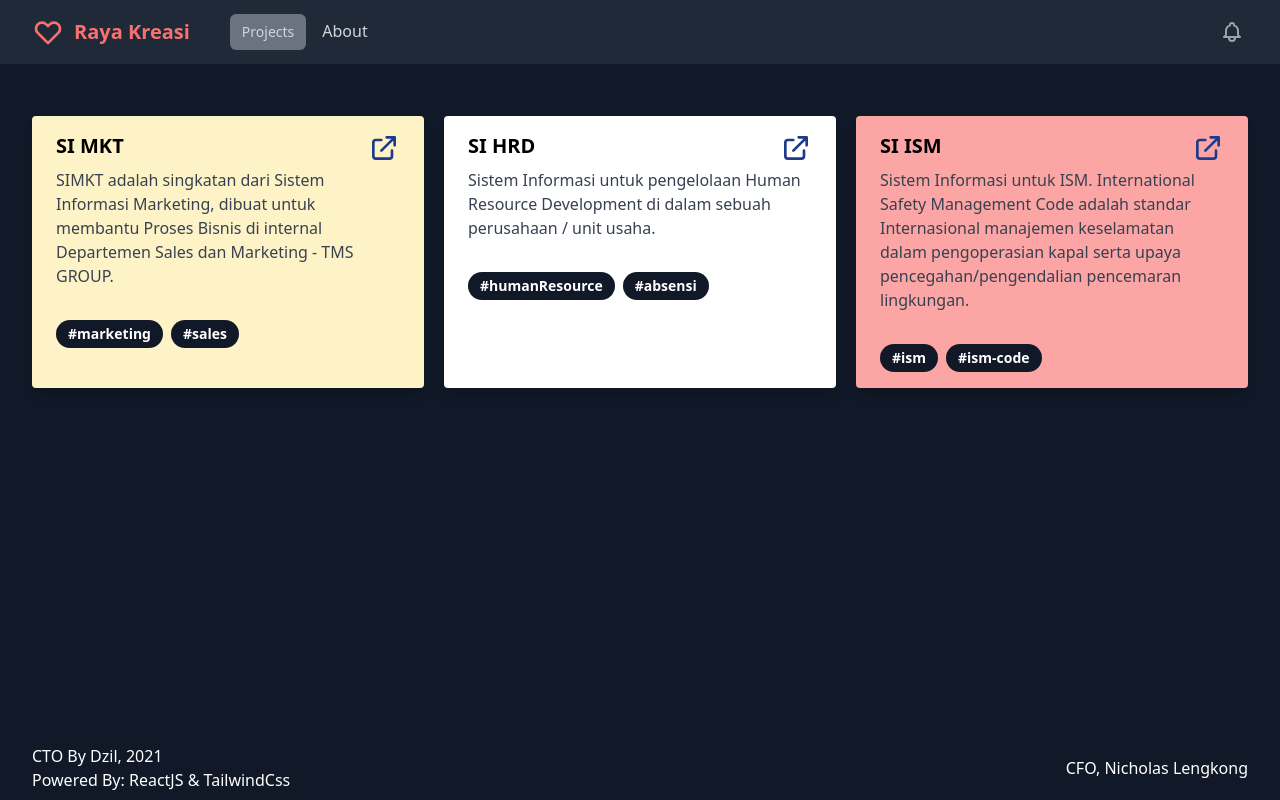
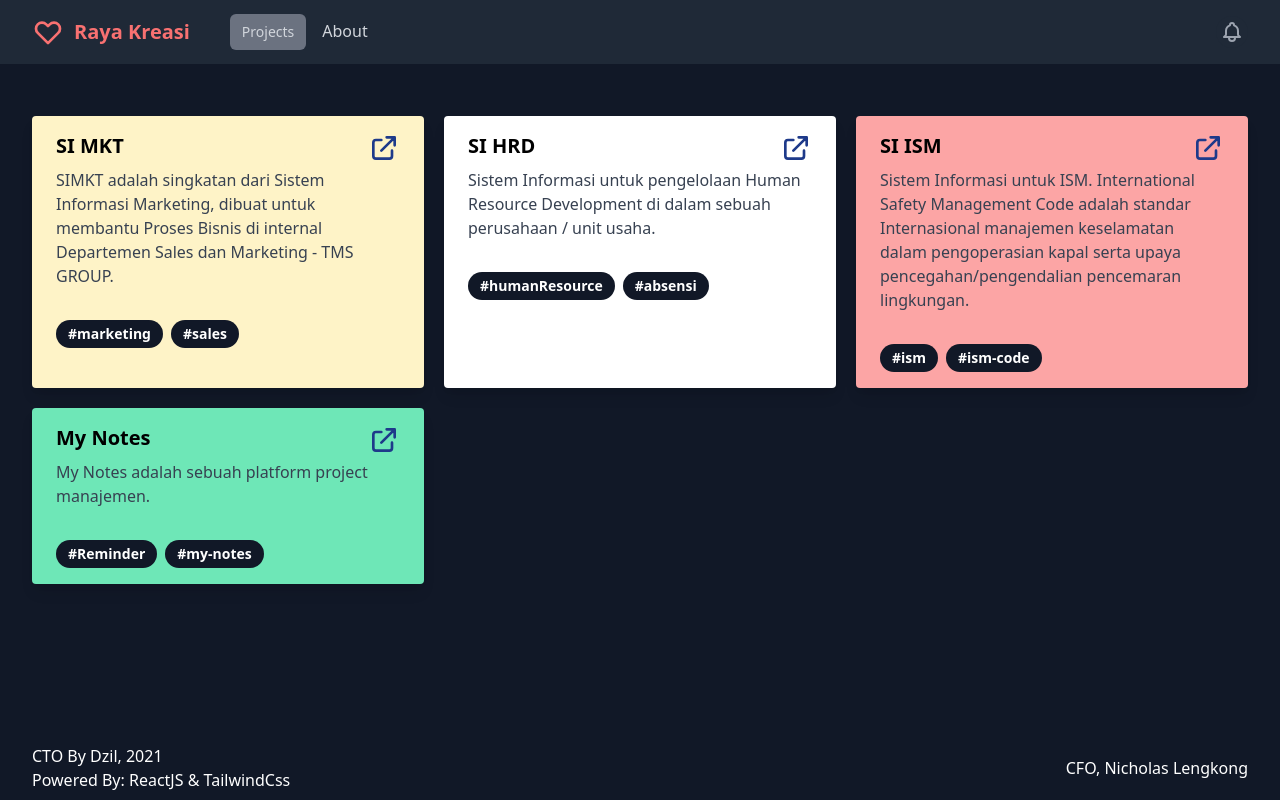
Before and after one commit to ahmadfadlydziljalal/portal, a React (Create React App) app: page / in a window 1280 px wide. Built offline with nearby package versions, Linux system fonts and the light colour scheme.

Commit message:
Add link my notes

```diff
--- a/src/pages/Home.js
+++ b/src/pages/Home.js
@@ -11,6 +11,7 @@ function Home() {
         "SIMKT adalah singkatan dari Sistem Informasi Marketing, dibuat untuk membantu Proses Bisnis di internal Departemen Sales dan Marketing - TMS GROUP. ",
       tags: ["#marketing", "#sales"],
     },
+
     hrd: {
       background: "bg-white",
       title: "SI HRD",
@@ -19,6 +20,7 @@ function Home() {
         "Sistem Informasi untuk pengelolaan Human Resource Development di dalam sebuah perusahaan / unit usaha.",
       tags: ["#humanResource", "#absensi"],
     },
+
     ism: {
       background: "bg-red-300",
       title: "SI ISM",
@@ -26,6 +28,15 @@ function Home() {
       description:
           "Sistem Informasi untuk ISM. International Safety Management Code adalah standar Internasional manajemen keselamatan dalam pengoperasian kapal serta upaya pencegahan/pengendalian pencemaran lingkungan.",
       tags: ["#ism", "#ism-code"],
+    },
+
+    my_notes: {
+      background: "bg-green-300",
+      title: "My Notes",
+      url: "https://my-notes.rayakreasi.xyz/",
+      description:
+          "My Notes adalah sebuah platform project manajemen.",
+      tags: ["#Reminder", "#my-notes"],
     },
   };
 
```
Also changed, not shown: docker-compose.yml (renamed from docker-compose.dev.yml).
